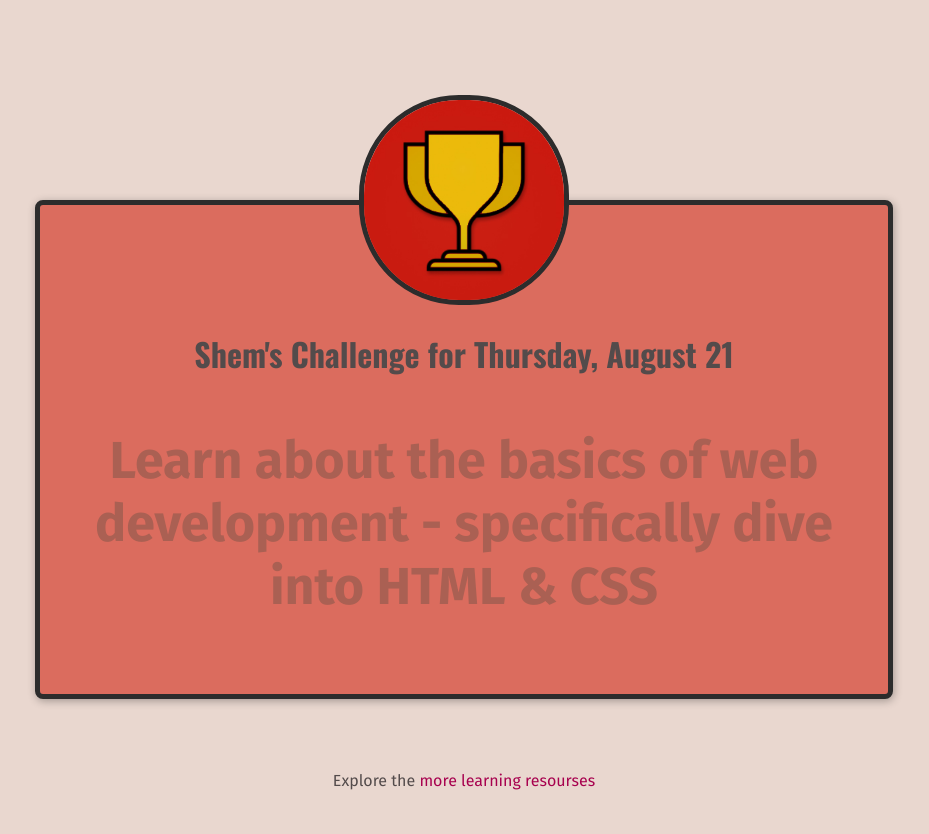
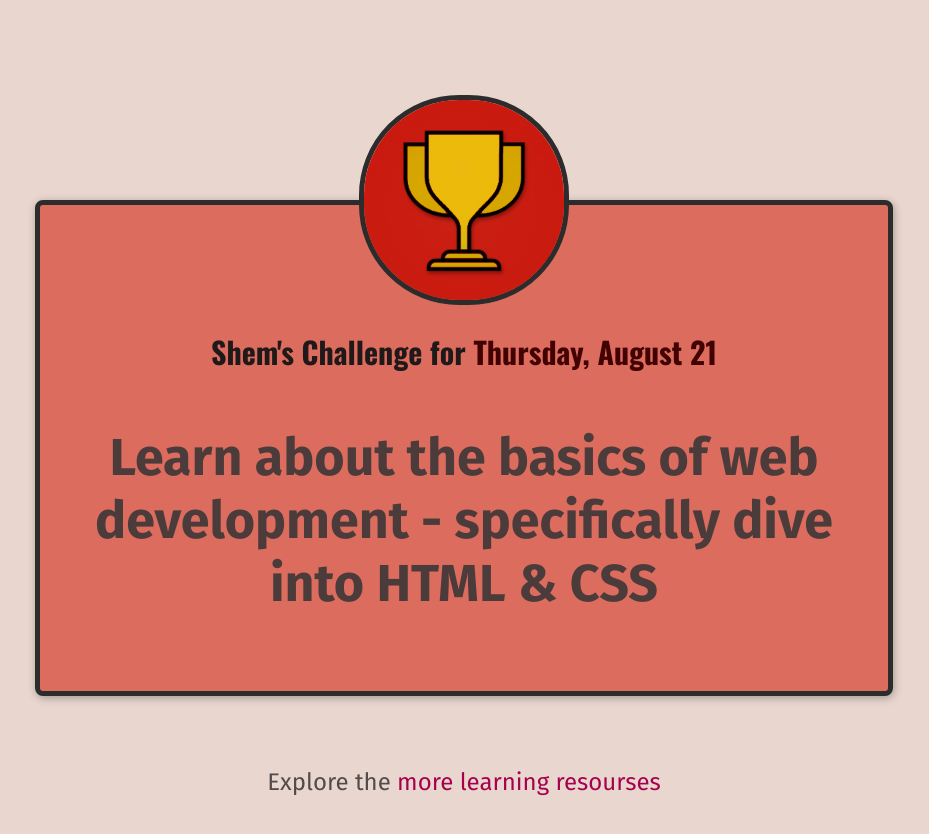
Before and after one commit to shem4soul/100-days-of-coding-challenge, a plain HTML site: page index.html in a window 1280 px wide. Shown: the whole page, without its empty margins (176-1105 px from the left). Drawn offline with nearby package versions, Linux system fonts and the light colour scheme.

Commit message:
refactor: improve text color consistency and update styles for headings

```diff
--- a/styles/daily-challenge.css
+++ b/styles/daily-challenge.css
@@ -18,9 +18,17 @@ img {
     margin-top: -134px;
 }
 
+h1 {
+   font-size: 30px;
+    color: rgb(31, 25, 25);
+}
+
+span {
+    color: rgb(66, 2, 2);
+}
 
   #todays-challenge {
-   color: rgb(170, 96, 83);
+   color: rgb(75, 59, 59);
    font-weight: bold;
    font-size: 52px;
   }
--- a/styles/shared.css
+++ b/styles/shared.css
@@ -1,26 +1,22 @@
 body {
+    background-color: rgb(233, 215, 207);
     text-align: center;
-    background-color: rgb(233, 215, 207);
+    color: rgb(83, 75, 75   );
     margin: 50px;
 }
 
-img {
-    width: 200px;
-    height: 200px;
-    border-radius: 100px;
-}
 
 h1 {
-    font-family: 'Oswald';
-        color: rgb(83, 75, 75);
+    font-family: 'Oswald', sans-serif;
    }
 
    p {
      font-family:  'Fira Sans', sans-serif;
-        color: rgb(83, 75, 75);
+      font-size: 24px;
    }
 
    a {
+    font-family:  'Fira Sans', sans-serif;
     color: rgb(167, 1, 78);
     text-decoration: none;
    }
```
